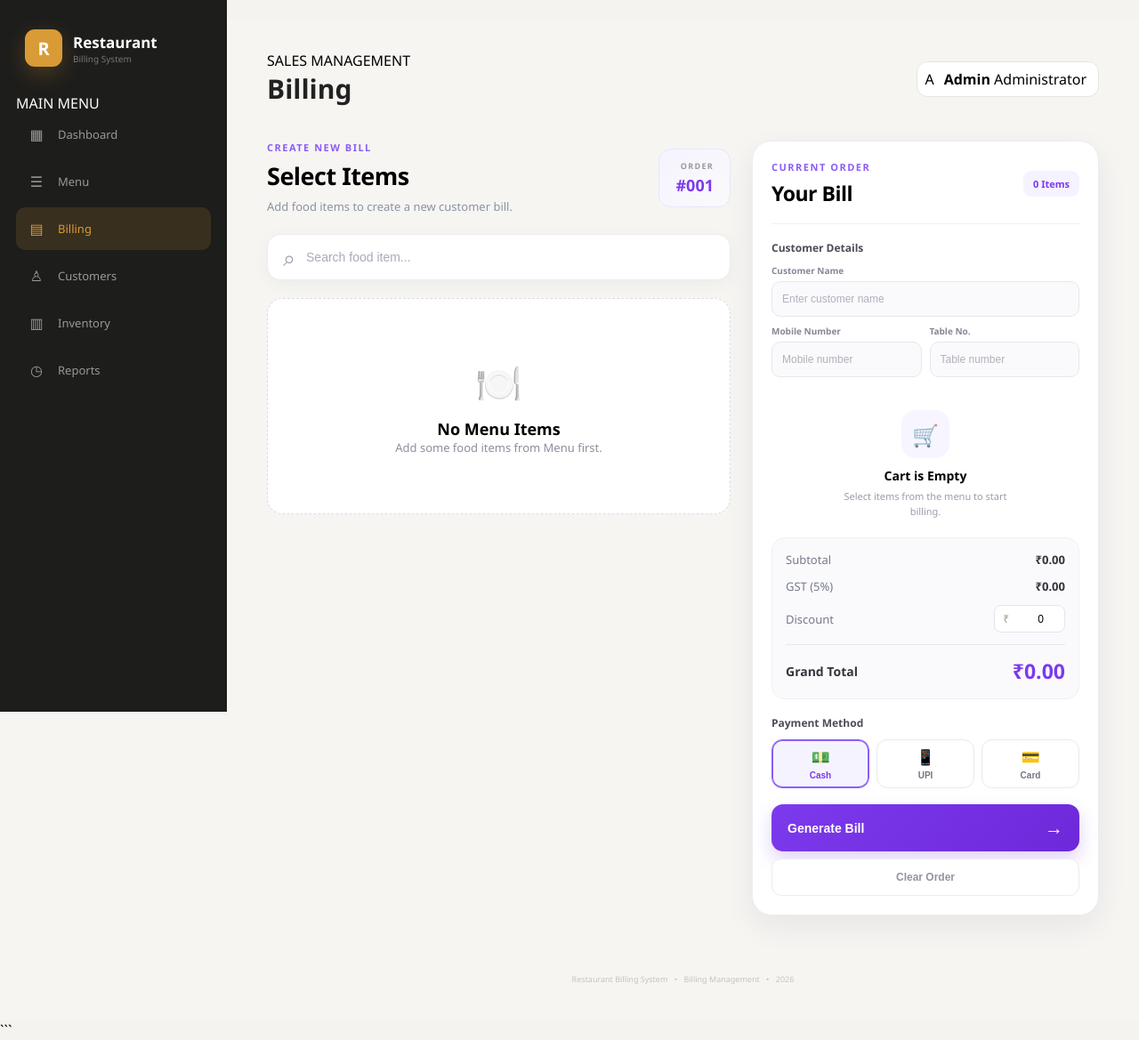
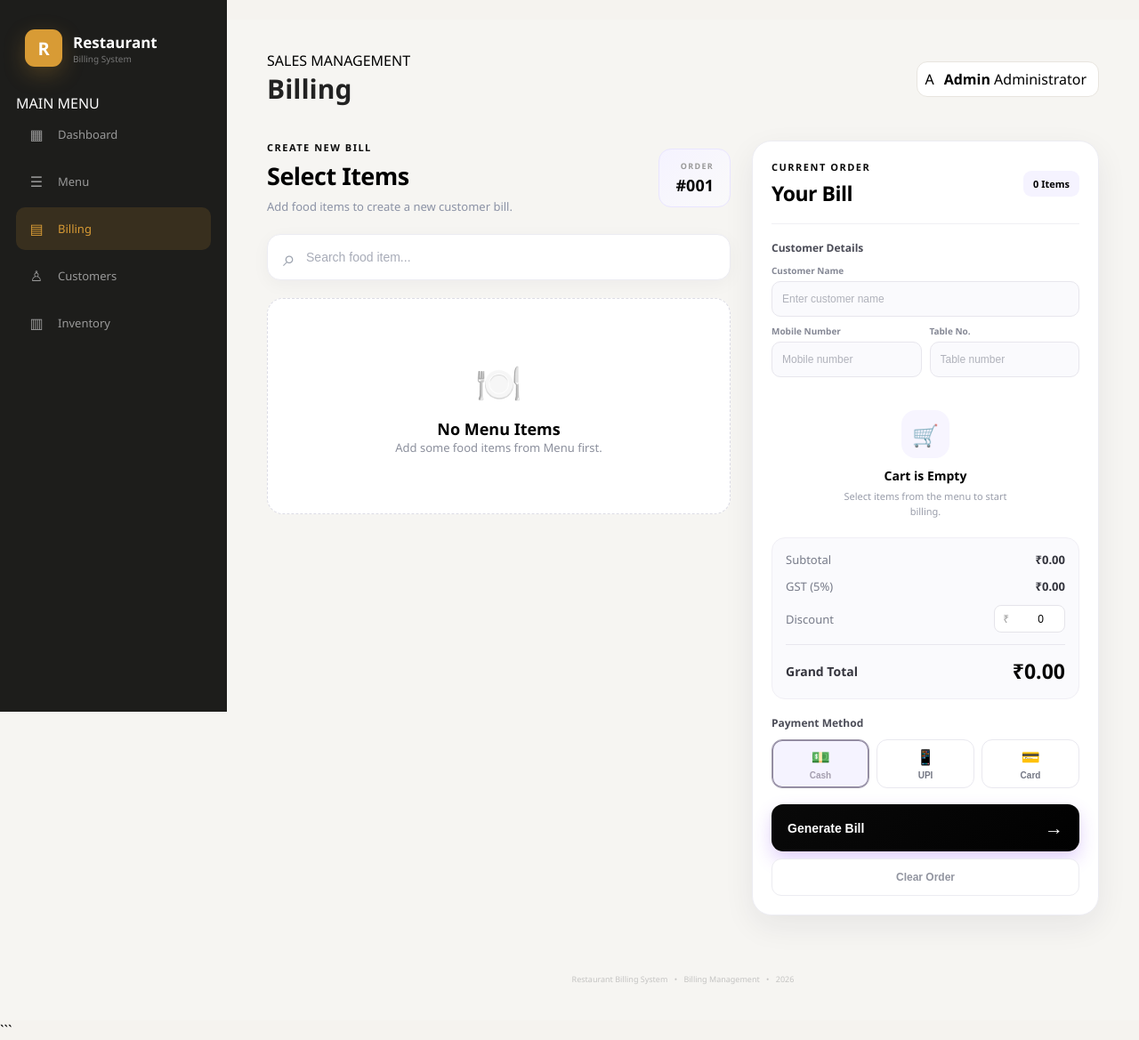
Before and after one commit to abhijeetgutte30/Restaurant-Billing-System, a Flask app: page /billing in a window 1280 px wide. Shown: the whole page at 89% size. Run offline with Flask 3, Linux system fonts and the light colour scheme; a user stored in the database is signed in.

Commit message:
update login billing menu customers

````diff
--- a/templates/billing.html
+++ b/templates/billing.html
@@ -41,7 +41,7 @@
             font-size: 11px;
             font-weight: 800;
             letter-spacing: 1.5px;
-            color: #8b5cf6;
+            color: #0b0b0b;
         }
 
         .billing-heading h2,
@@ -77,7 +77,7 @@
 
         .order-number strong {
             font-size: 18px;
-            color: #7c3aed;
+            color: #060606;
         }
 
         /* =====================================================
@@ -213,7 +213,7 @@
             height: 36px;
             border: none;
             border-radius: 11px;
-            background: #7c3aed;
+            background: #070707;
             color: white;
             font-size: 23px;
             line-height: 1;
@@ -223,7 +223,7 @@
         }
 
         .add-item-btn:hover {
-            background: #6d28d9;
+            background: #090909;
             transform: scale(1.08);
         }
 
@@ -288,7 +288,7 @@
             padding: 7px 11px;
             border-radius: 9px;
             background: #f5f3ff;
-            color: #7c3aed;
+            color: #030303;
             font-size: 11px;
             font-weight: 750;
         }
@@ -482,7 +482,7 @@
         .total-row strong {
             font-size: 23px;
             font-weight: 800;
-            color: #7c3aed;
+            color: #060606;
         }
 
         /* =====================================================
@@ -534,10 +534,10 @@
         }
 
         .payment-btn.active {
-            border-color: #8b5cf6;
+            border-color: #9e98aa;
             background: #f5f3ff;
-            color: #7c3aed;
-            box-shadow: inset 0 0 0 1px #8b5cf6;
+            color: #a49eae;
+            box-shadow: inset 0 0 0 1px #8c849c;
         }
 
         /* =====================================================
@@ -550,7 +550,7 @@
             margin-top: 18px;
             border: none;
             border-radius: 13px;
-            background: linear-gradient(135deg, #7c3aed, #6d28d9);
+            background: linear-gradient(135deg, #090909, #010101);
             color: #ffffff;
             display: flex;
             align-items: center;
@@ -776,13 +776,8 @@
 
             <a href="#" class="nav-link">
 
-                <span class="nav-icon">
-                    ◷
-                </span>
 
-                <span>
-                    Reports
-                </span>
+
 
             </a>
 
--- a/templates/customers.html
+++ b/templates/customers.html
@@ -469,9 +469,6 @@
             <a href="#"
                class="nav-link">
 
-                <span class="nav-icon">
-                    ◴
-                </span>
 
 
 
--- a/templates/login.html
+++ b/templates/login.html
@@ -1,4 +1,3 @@
-```html
 <!DOCTYPE html>
 <html lang="en">
 
````
Also changed, not shown: templates/menu.html (+0 -7 lines).
